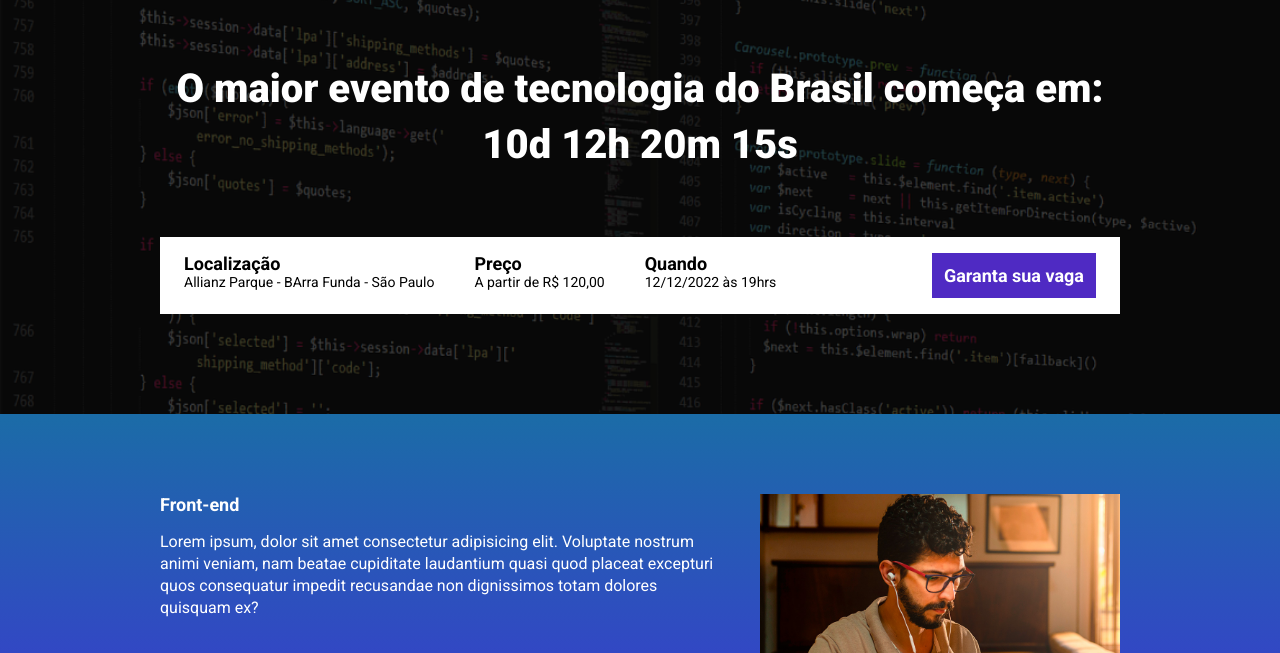
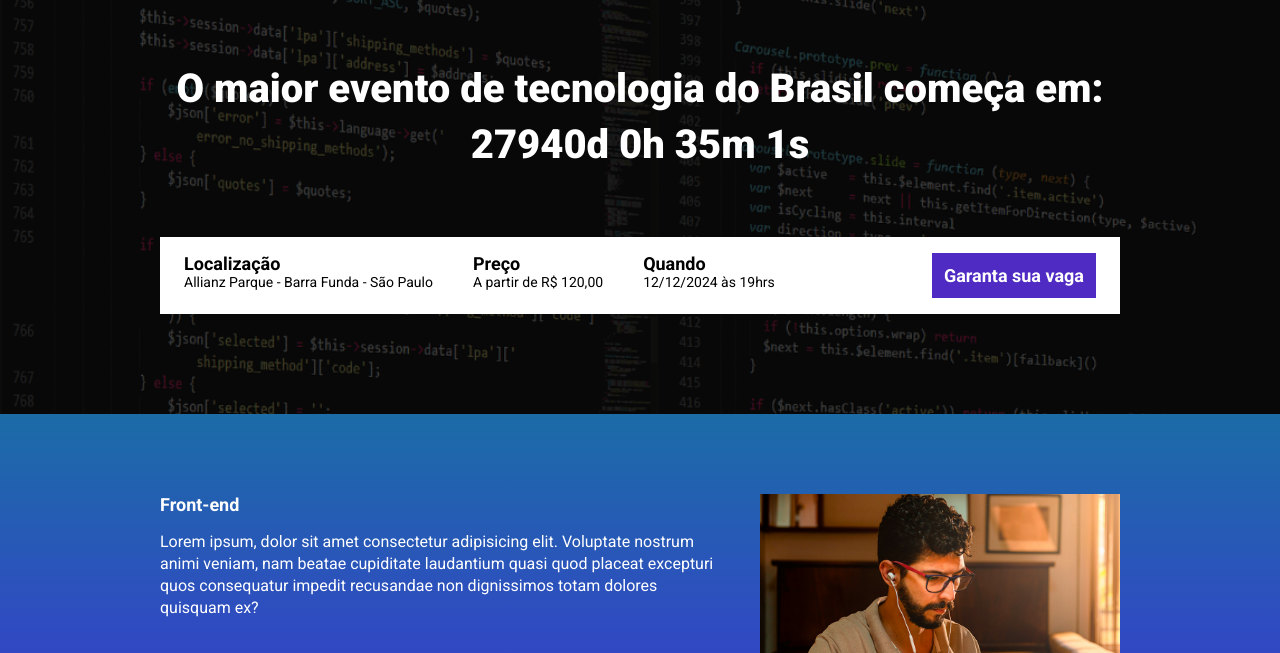
Before and after one commit to IZer0zI/ebac_tech_talks, a website built with Parcel: page src/index.html in a window 1280 px wide. Shown: the part 147-800 px from the top of the page. Built offline with nearby package versions, Linux system fonts and the light colour scheme.

Commit message:
criando a contagem regressiva

```diff
--- a/package.json
+++ b/package.json
@@ -1,9 +1,9 @@
 {
   "name": "parcel",
   "version": "1.0.0",
-  "main": "index.js",
   "scripts": {
     "dev": "parcel src/index.html src/styles/main.scss src/scripts/main.js --no-cache",
+    "build": "parcel build src/index.html --no-cache",
     "test": "echo \"Error: no test specified\" && exit 1"
   },
   "author": "",
@@ -13,5 +13,8 @@
     "@parcel/transformer-sass": "^2.12.0",
     "parcel": "^2.12.0",
     "parcel-bundler": "^1.12.5"
+  },
+  "dependencies": {
+    "cssnano": "^4.1.11"
   }
 }
--- a/src/index.html
+++ b/src/index.html
@@ -15,13 +15,13 @@
         <div class="container">
             <img class="hero__logo" src="./images/ebac_logo.svg" alt="EBAC">
             <p class="hero__text">
-                O maior evento de tecnologia do Brasil começa em: 10d 12h 20m 15s
+                O maior evento de tecnologia do Brasil começa em: <span id="contador"></span>
             </p>
             <div class="infos-bar">
                 <ul class="infos-bar__infos">
                     <li class="infos-bar__infos__item">
                         <b>Localização</b>
-                        Allianz Parque - BArra Funda - São Paulo
+                        Allianz Parque - Barra Funda - São Paulo
                     </li>
                     <li class="infos-bar__infos__item">
                         <b>Preço</b>
@@ -29,7 +29,7 @@
                     </li>
                     <li class="infos-bar__infos__item">
                         <b>Quando</b>
-                        12/12/2022 às 19hrs
+                        12/12/2024 às 19hrs
                     </li>
                 </ul>
                 <a href="#" class="button button--primary">
--- a/src/scripts/main.js
+++ b/src/scripts/main.js
@@ -1 +1,27 @@
 AOS.init();
+
+const dataDoEvento = new Date("Dec 16, 2100 19:00:00");
+const timeStampDoEvento = dataDoEvento.getTime();
+
+const contaAsHoras = setInterval(function() {
+    const agora = new Date();
+    const timeStampAtual = agora.getTime();
+
+    const distanciaAteOEvento = timeStampDoEvento - timeStampAtual;
+
+    const diasEmMs = 1000 * 60 * 60 * 24;
+    const horasEmMs = 1000 * 60 * 60;
+    const minutosEmMS = 1000 * 60;
+
+    const diasAteOEvento = Math.floor(distanciaAteOEvento / diasEmMs);
+    const horasAteOEvento = Math.floor((distanciaAteOEvento % diasEmMs) / horasEmMs);
+    const minutosAteOEvento = Math.floor((distanciaAteOEvento % horasEmMs) / minutosEmMS);
+    const segundosAteOEvento = Math.floor((distanciaAteOEvento % minutosEmMS) / 1000 );
+
+    document.getElementById('contador').innerHTML = `${diasAteOEvento}d ${horasAteOEvento}h ${minutosAteOEvento}m ${segundosAteOEvento}s`
+
+    if (distanciaAteOEvento < 0) {
+        clearInterval(contaAsHoras);
+        document.getElementById('contador').innerHTML = `O Evento Terminou`
+    }
+}, 1000)
```
Also changed, not shown: 1 other file.
